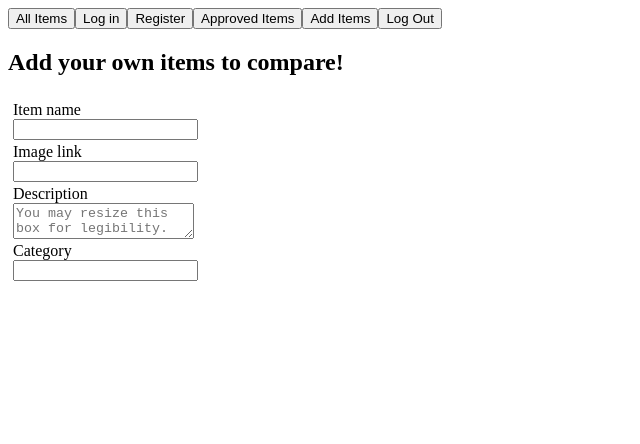
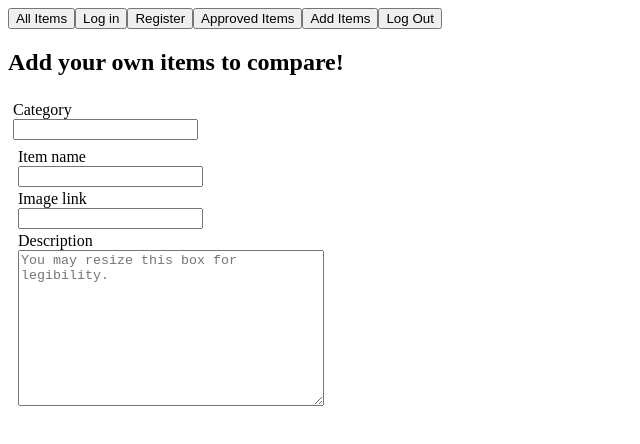
Before and after one commit to Glasman/comparing, a React (Vite) app: page /createItems in a window 1280 px wide. Shown: the top 444 px of the page, without its empty margins (0-640 px from the left). Built offline with nearby package versions, Linux system fonts and the light colour scheme.

Commit message:
refactored CreateItems

```diff
--- a/src/client/Components/CreateItems.jsx
+++ b/src/client/Components/CreateItems.jsx
@@ -1,35 +1,51 @@
 import React, { useState } from "react";
 
-function CreateItems() {
-  const [name, setName] = useState("");
-  const [imageLink, setImageLink] = useState("");
-  const [description, setDescription] = useState("");
-  const [category, setCategory] = useState("");
+function ItemForm({
+  name,
+  imageLink,
+  description,
+  onNameChange,
+  onImageLinkChange,
+  onDescriptionChange,
+}) {
   return (
     <div className="box">
-      <h2>Add your own items to compare!</h2>
-      <div className="box">
       <label>Item name</label>
-        <input
-          value={name}
-          className="form-field"
-          onChange={(e) => setName(e.target.value)}
-        />
+      <input value={name} className="form-field" onChange={onNameChange} />
       <label>Image link</label>
       <input
         value={imageLink}
         className="form-field"
-          onChange={(e) => setImageLink(e.target.value)}
+        onChange={onImageLinkChange}
       />
       <label>Description</label>
       <textarea
         className="form-field"
         placeholder="You may resize this box for legibility."
         value={description}
-          onChange={(e) => {
-            setDescription(e.target.value);
-          }}
+        onChange={onDescriptionChange}
       />
+    </div>
+  );
+}
+
+function CreateItems() {
+  const [category, setCategory] = useState("");
+  const [name, setName] = useState("");
+  const [imageLink, setImageLink] = useState("");
+  const [description, setDescription] = useState("");
+
+  const handleNameChange = (e) => setName(e.target.value);
+  const handleImageLinkChange = (e) => setImageLink(e.target.value);
+  const handleDescriptionChange = (e) => setDescription(e.target.value);
+
+  //handlesubmit function that has yet to be written needs to be pased in abelow
+  console.log(name, imageLink, description, category);
+  return (
+    <>
+      <div className="box">
+        <h2>Add your own items to compare!</h2>
+        <div className="box">
           <label>Category</label>
           <input
             value={category}
@@ -38,8 +54,19 @@ function CreateItems() {
               setCategory(e.target.value);
             }}
           />
+          <ItemForm
+            name={name}
+            imageLink={imageLink}
+            description={description}
+            onNameChange={handleNameChange}
+            onImageLinkChange={handleImageLinkChange}
+            onDescriptionChange={handleDescriptionChange}
+          />
+          {/* pass handlesubmit function above*/}
         </div>
       </div>
+    </>
   );
 }
+
 export default CreateItems;
--- a/src/client/index.css
+++ b/src/client/index.css
@@ -17,3 +17,8 @@ img {
 .form-field {
   margin-bottom: 3px;
 }
+
+textarea {
+  height: 150px;
+  width: 300px
+}
```
Lines whose indentation alone changed are shown as unchanged.
